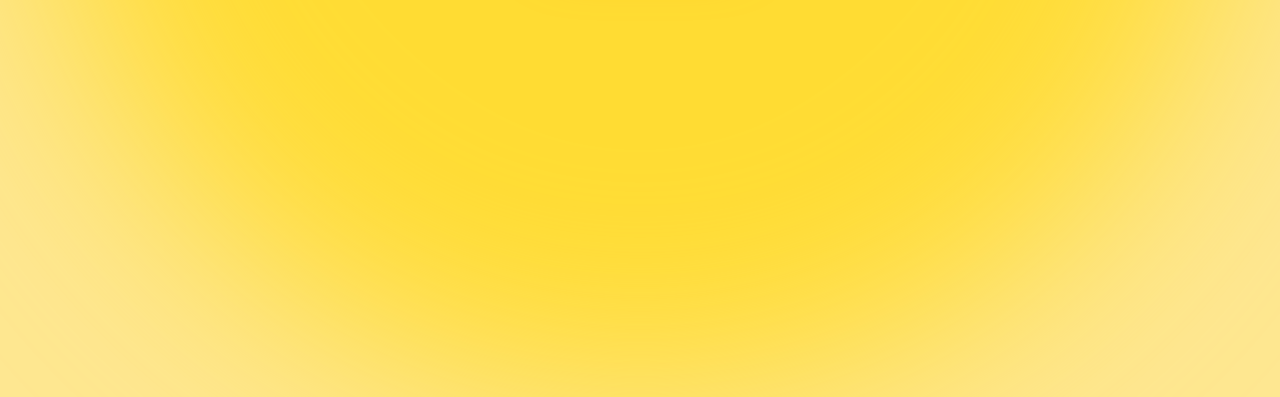
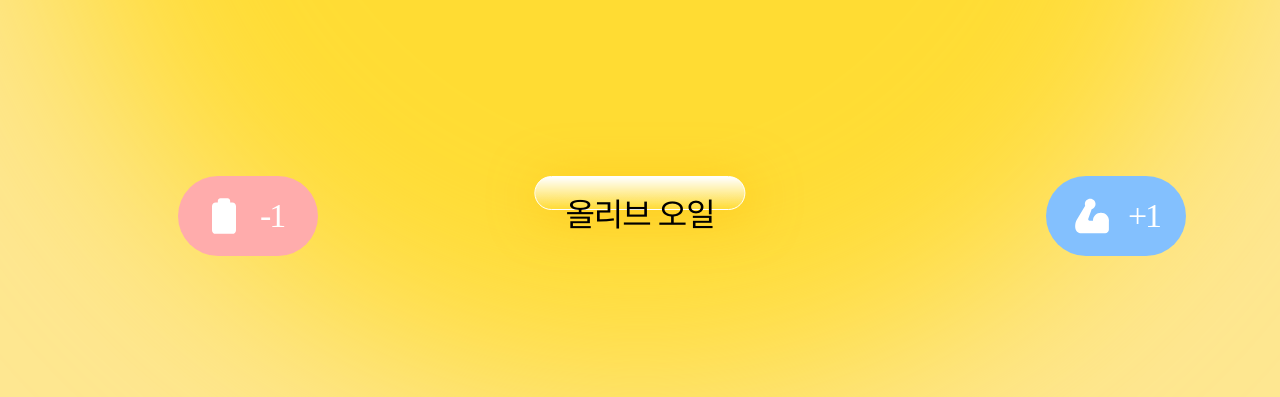
Before and after one commit to Hwajeong206/GORUGORU, a plain HTML site: page gorugorunutrition.html in a window 1280 px wide. Shown: the part 603-1000 px from the top of the page. Drawn offline with Linux system fonts and the light colour scheme; a web font is replaced by a local one.

Commit message:
Update gorugorunutrition.html

```diff
--- a/gorugorunutrition.html
+++ b/gorugorunutrition.html
@@ -59,14 +59,72 @@
             align-items: center;
         }
 
-    /* 수평 배치 */
-    .horizontal-layout {
-        display: flex;
-            justify-content: space-between;
+ /* 수평 배치 */
+ .horizontal-layout {
+            display: flex;
+            justify-content: center; /* 가운데 정렬 */
+            align-items: center; /* 세로 가운데 정렬 */
+            gap: 20px; /* 블록 사이 간격 */
+            margin-top: 30px;
+        }
+
+        /* 영양소 표시 */
+        .carbon, .protein {
+            display: inline-flex;
+            padding: 0px 40px 0px 6px;
             align-items: center;
-            width: 100%; /* 부모 요소의 너비 설정 */
-            padding: 0 100px; /* 좌우 여백을 줘서 공간 확보 */
+            gap: 16px;
+            border-radius: 70px;
+            max-width: 140px;
+            margin-top: 20px; /* 추가: 영양소와의 간격 */
+            position: absolute;
+            top: 759px; /* Y축 고정 */
         }
+
+
+.carbon {
+    background-color: #FFACAC;
+    left: 178px; /* 탄수화물 블럭 X축 */
+}
+
+.protein {
+    background-color: #83C0FE;
+    left: 1046px; /* 단백질 블럭 X축 */
+}
+
+.info {
+    position: absolute;
+            top: 759px;
+            left: 564px;
+    font-family: "Happiness-Sans-Title";
+            font-size: 35px;
+            line-height: 143%;
+            letter-spacing: -1px;
+            border-radius: 70px;
+            border: 1.5px solid #FFF;
+            background: linear-gradient(180deg, #FFF 0%, rgba(255, 255, 255, 0) 100%);
+            box-shadow: 4.876px 4.876px 48.762px 0px rgba(255, 184, 0, 0.50);
+            padding: 16px 30px;
+            text-align: center;
+            color: black;
+            margin-top: 20px; /* 이미지와 텍스트 사이의 간격 */
+            max-width: 240px;
+}
+
+/* 이미지 크기 및 간격 설정 유지 */
+.carbon img, .protein img {
+    width: 80px;
+    height: 80px;
+    margin-right: -20px;
+}
+.carbon span, .protein span {
+            color: #FFF;
+            font-family: "Happiness-Sans-Title";
+            font-size: 34px;
+            line-height: 143%;
+            letter-spacing: -2.086px;
+        }
+
 
         /* 텍스트와 올리브 이미지 섹션 */
         .content {
@@ -113,42 +171,6 @@
             left: 50%;
             bottom: 50px;
             transform: translate(-50%);
-        }
-
-        /* 영양소 표시 */
-        .carbon, .protein {
-            display: inline-flex;
-            padding: 0px 40px 0px 6px;
-            align-items: center;
-            gap: 16px;
-            border-radius: 70px;
-            max-width: 140px;
-            margin-top: 20px; /* 추가: 영양소와의 간격 */
-            position: absolute;
-            bottom: 200px;
-            margin: 0 20px; /* 각 블록 사이의 여백 추가 */
-        }
-
-        .carbon {
-            background: #FFACAC;
-        }
-
-        .protein {
-            background: #83C0FE;
-        }
-
-        .carbon img, .protein img {
-            width: 80px;
-            height: 80px;
-            margin-right: -20px; /* 이미지와 텍스트 사이 간격 */
-        }
-
-        .carbon span, .protein span {
-            color: #FFF;
-            font-family: "Happiness-Sans-Title";
-            font-size: 34px;
-            line-height: 143%;
-            letter-spacing: -2.086px;
         }
 
 
```
